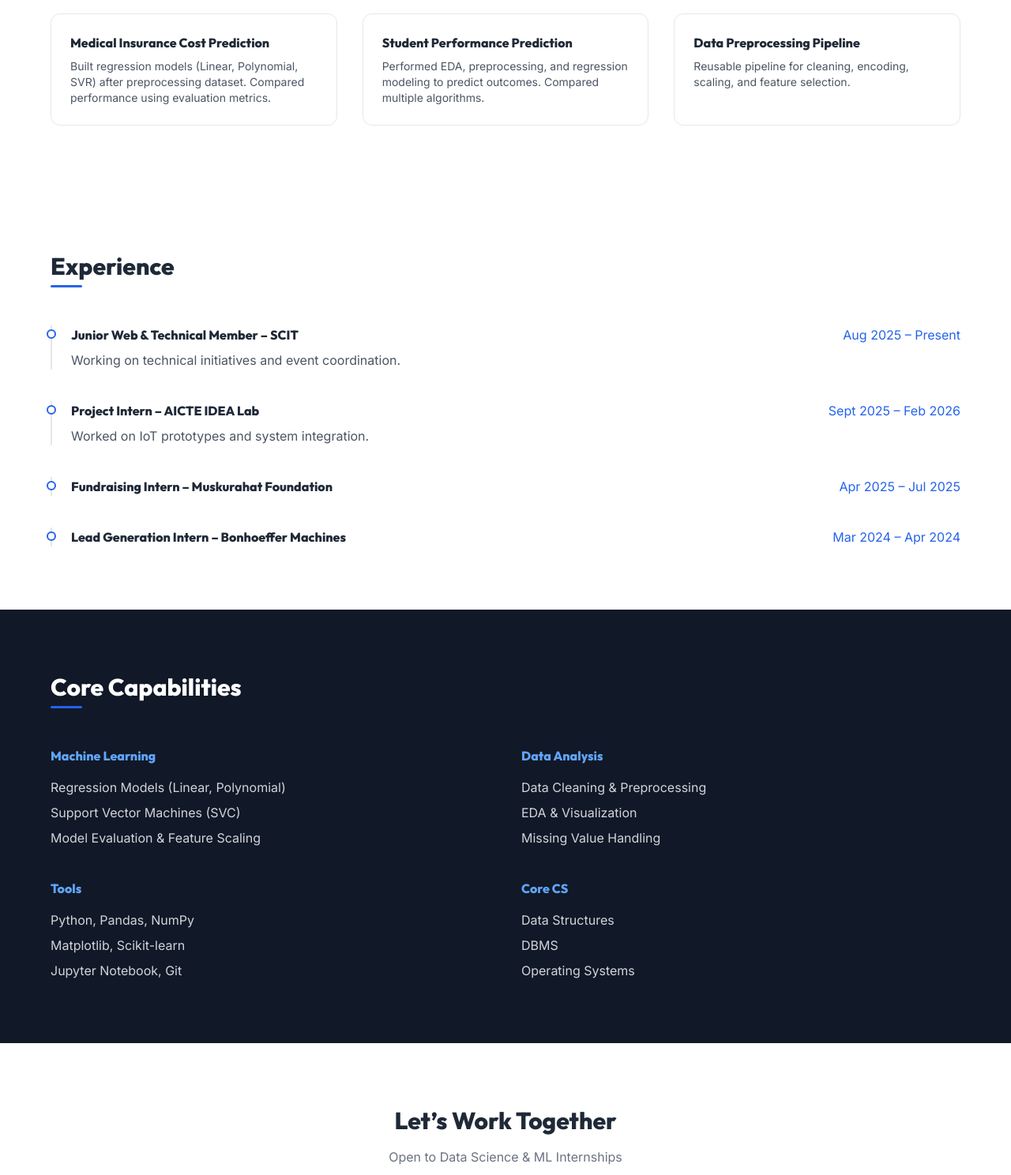
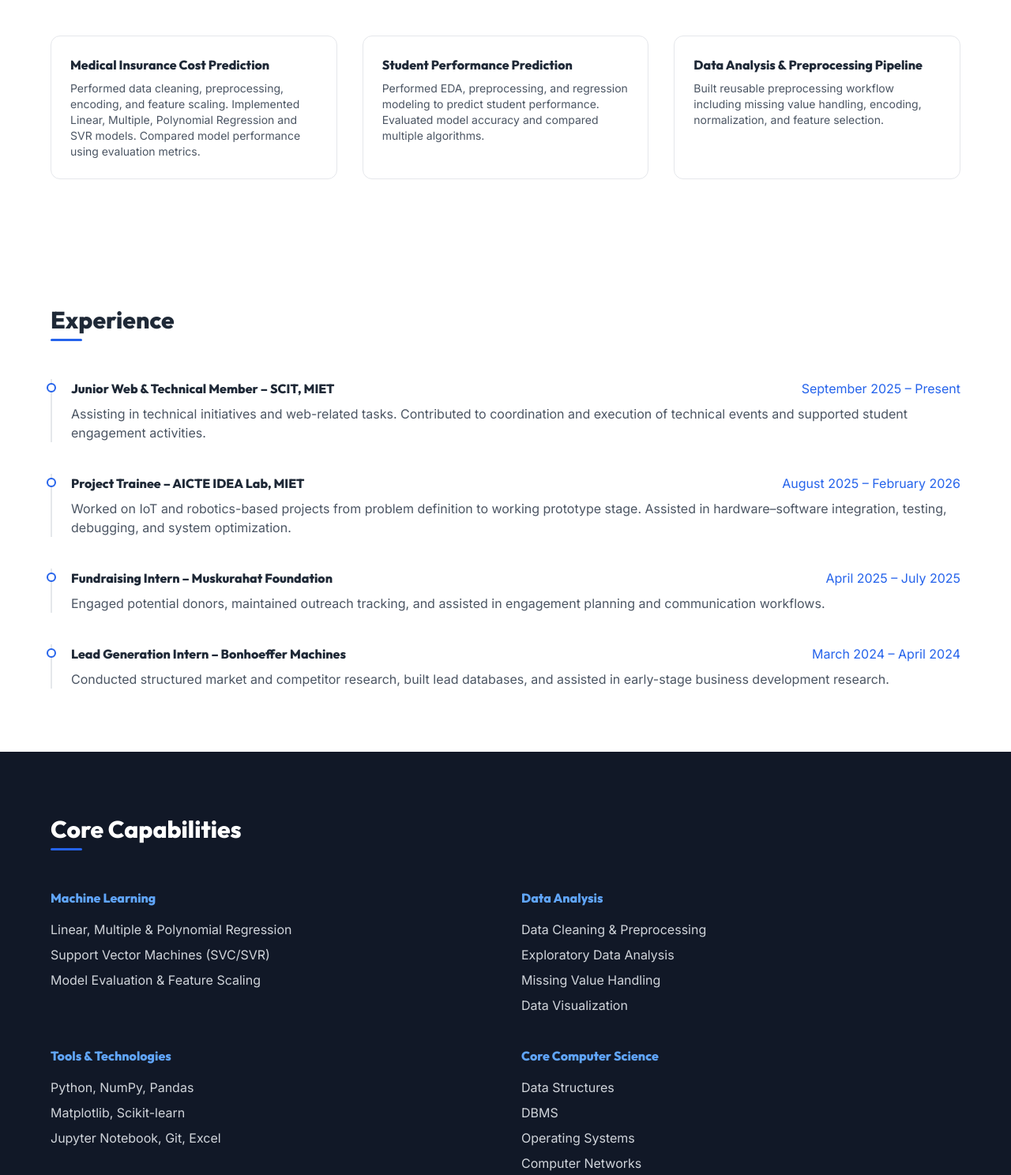
Before and after one commit to SiddhiTyagi/SiddhiTyagi.github.io, a plain HTML site: page index.html in a window 1280 px wide. Shown: the part 1265-2753 px from the top of the page at 79% size. Drawn offline with nearby package versions, Linux system fonts and the light colour scheme.

Commit message:
Update index.html

```diff
--- a/index.html
+++ b/index.html
@@ -92,14 +92,14 @@ class="w-80 md:w-[420px] object-contain rounded-xl shadow-xl">
 <div class="max-w-4xl mx-auto">
 <h2 class="section-heading text-3xl font-bold mb-6">About Me</h2>
 <p class="text-gray-600 text-lg">
-Computer Science undergraduate focused on Data Science and Machine Learning.
-Experienced in data preprocessing, regression modeling, and building ML pipelines.
-Currently developing practical ML projects and seeking internship opportunities.
+Information Technology undergraduate focusing on Data Science, Machine Learning, and applied Data Analysis.
+Experienced in data cleaning, preprocessing, regression modeling, and Support Vector Machines.
+Currently building practical machine learning projects and seeking internships or entry-level roles in Data Science, Machine Learning, or Data Analysis.
 </p>
 </div>
 </section>
 
-<!-- PROJECTS (IMPORTANT NOW) -->
+<!-- PROJECTS -->
 <section id="projects" class="py-20 px-6">
 <div class="max-w-6xl mx-auto">
 <h2 class="section-heading text-3xl font-bold mb-12">Machine Learning Projects</h2>
@@ -109,23 +109,25 @@ Currently developing practical ML projects and seeking internship opportunities.
 <div class="p-6 border rounded-xl hover:shadow-lg">
 <h3 class="font-bold mb-2">Medical Insurance Cost Prediction</h3>
 <p class="text-sm text-gray-600">
-Built regression models (Linear, Polynomial, SVR) after preprocessing dataset.
-Compared performance using evaluation metrics.
+Performed data cleaning, preprocessing, encoding, and feature scaling.
+Implemented Linear, Multiple, Polynomial Regression and SVR models.
+Compared model performance using evaluation metrics.
 </p>
 </div>
 
 <div class="p-6 border rounded-xl hover:shadow-lg">
 <h3 class="font-bold mb-2">Student Performance Prediction</h3>
 <p class="text-sm text-gray-600">
-Performed EDA, preprocessing, and regression modeling to predict outcomes.
-Compared multiple algorithms.
+Performed EDA, preprocessing, and regression modeling to predict student performance.
+Evaluated model accuracy and compared multiple algorithms.
 </p>
 </div>
 
 <div class="p-6 border rounded-xl hover:shadow-lg">
-<h3 class="font-bold mb-2">Data Preprocessing Pipeline</h3>
+<h3 class="font-bold mb-2">Data Analysis & Preprocessing Pipeline</h3>
 <p class="text-sm text-gray-600">
-Reusable pipeline for cleaning, encoding, scaling, and feature selection.
+Built reusable preprocessing workflow including missing value handling,
+encoding, normalization, and feature selection.
 </p>
 </div>
 
@@ -142,32 +144,42 @@ Reusable pipeline for cleaning, encoding, scaling, and feature selection.
 
 <div class="timeline-item">
 <div class="flex justify-between flex-col md:flex-row">
-<h3 class="font-bold">Junior Web & Technical Member – SCIT</h3>
-<span class="text-blue-600">Aug 2025 – Present</span>
+<h3 class="font-bold">Junior Web & Technical Member – SCIT, MIET</h3>
+<span class="text-blue-600">September 2025 – Present</span>
 </div>
-<p class="text-gray-600 mt-2">Working on technical initiatives and event coordination.</p>
+<p class="text-gray-600 mt-2">
+Assisting in technical initiatives and web-related tasks. Contributed to coordination and execution of technical events and supported student engagement activities.
+</p>
 </div>
 
 <div class="timeline-item">
 <div class="flex justify-between flex-col md:flex-row">
-<h3 class="font-bold">Project Intern – AICTE IDEA Lab</h3>
-<span class="text-blue-600">Sept 2025 – Feb 2026</span>
+<h3 class="font-bold">Project Trainee – AICTE IDEA Lab, MIET</h3>
+<span class="text-blue-600">August 2025 – February 2026</span>
 </div>
-<p class="text-gray-600 mt-2">Worked on IoT prototypes and system integration.</p>
+<p class="text-gray-600 mt-2">
+Worked on IoT and robotics-based projects from problem definition to working prototype stage. Assisted in hardware–software integration, testing, debugging, and system optimization.
+</p>
 </div>
 
 <div class="timeline-item">
 <div class="flex justify-between flex-col md:flex-row">
 <h3 class="font-bold">Fundraising Intern – Muskurahat Foundation</h3>
-<span class="text-blue-600">Apr 2025 – Jul 2025</span>
+<span class="text-blue-600">April 2025 – July 2025</span>
 </div>
+<p class="text-gray-600 mt-2">
+Engaged potential donors, maintained outreach tracking, and assisted in engagement planning and communication workflows.
+</p>
 </div>
 
 <div class="timeline-item">
 <div class="flex justify-between flex-col md:flex-row">
 <h3 class="font-bold">Lead Generation Intern – Bonhoeffer Machines</h3>
-<span class="text-blue-600">Mar 2024 – Apr 2024</span>
+<span class="text-blue-600">March 2024 – April 2024</span>
 </div>
+<p class="text-gray-600 mt-2">
+Conducted structured market and competitor research, built lead databases, and assisted in early-stage business development research.
+</p>
 </div>
 
 </div>
@@ -184,8 +196,8 @@ Reusable pipeline for cleaning, encoding, scaling, and feature selection.
 <div>
 <h3 class="text-blue-400 font-bold mb-4">Machine Learning</h3>
 <ul class="space-y-2 text-gray-300">
-<li>Regression Models (Linear, Polynomial)</li>
-<li>Support Vector Machines (SVC)</li>
+<li>Linear, Multiple & Polynomial Regression</li>
+<li>Support Vector Machines (SVC/SVR)</li>
 <li>Model Evaluation & Feature Scaling</li>
 </ul>
 </div>
@@ -194,26 +206,28 @@ Reusable pipeline for cleaning, encoding, scaling, and feature selection.
 <h3 class="text-blue-400 font-bold mb-4">Data Analysis</h3>
 <ul class="space-y-2 text-gray-300">
 <li>Data Cleaning & Preprocessing</li>
-<li>EDA & Visualization</li>
+<li>Exploratory Data Analysis</li>
 <li>Missing Value Handling</li>
+<li>Data Visualization</li>
 </ul>
 </div>
 
 <div>
-<h3 class="text-blue-400 font-bold mb-4">Tools</h3>
+<h3 class="text-blue-400 font-bold mb-4">Tools & Technologies</h3>
 <ul class="space-y-2 text-gray-300">
-<li>Python, Pandas, NumPy</li>
+<li>Python, NumPy, Pandas</li>
 <li>Matplotlib, Scikit-learn</li>
-<li>Jupyter Notebook, Git</li>
+<li>Jupyter Notebook, Git, Excel</li>
 </ul>
 </div>
 
 <div>
-<h3 class="text-blue-400 font-bold mb-4">Core CS</h3>
+<h3 class="text-blue-400 font-bold mb-4">Core Computer Science</h3>
 <ul class="space-y-2 text-gray-300">
 <li>Data Structures</li>
 <li>DBMS</li>
 <li>Operating Systems</li>
+<li>Computer Networks</li>
 </ul>
 </div>
 
@@ -224,10 +238,15 @@ Reusable pipeline for cleaning, encoding, scaling, and feature selection.
 <!-- CONTACT -->
 <footer id="contact" class="py-20 text-center">
 <h2 class="text-3xl font-bold mb-4">Let’s Work Together</h2>
-<p class="text-gray-500 mb-4">Open to Data Science & ML Internships</p>
+<p class="text-gray-500 mb-4">Open to Data Science & Machine Learning Internships</p>
 
 <p class="font-semibold">siddhityagiwork@gmail.com</p>
 <p class="text-gray-500">+91 7456027738</p>
+
+<div class="mt-6">
+<a href="https://github.com/SiddhiTyagi" class="mr-4 underline">GitHub</a>
+<a href="https://www.linkedin.com/in/siddhityagi/" class="underline">LinkedIn</a>
+</div>
 
 <p class="mt-10 text-sm text-gray-400">© 2026 Siddhi Tyagi</p>
 </footer>
```
